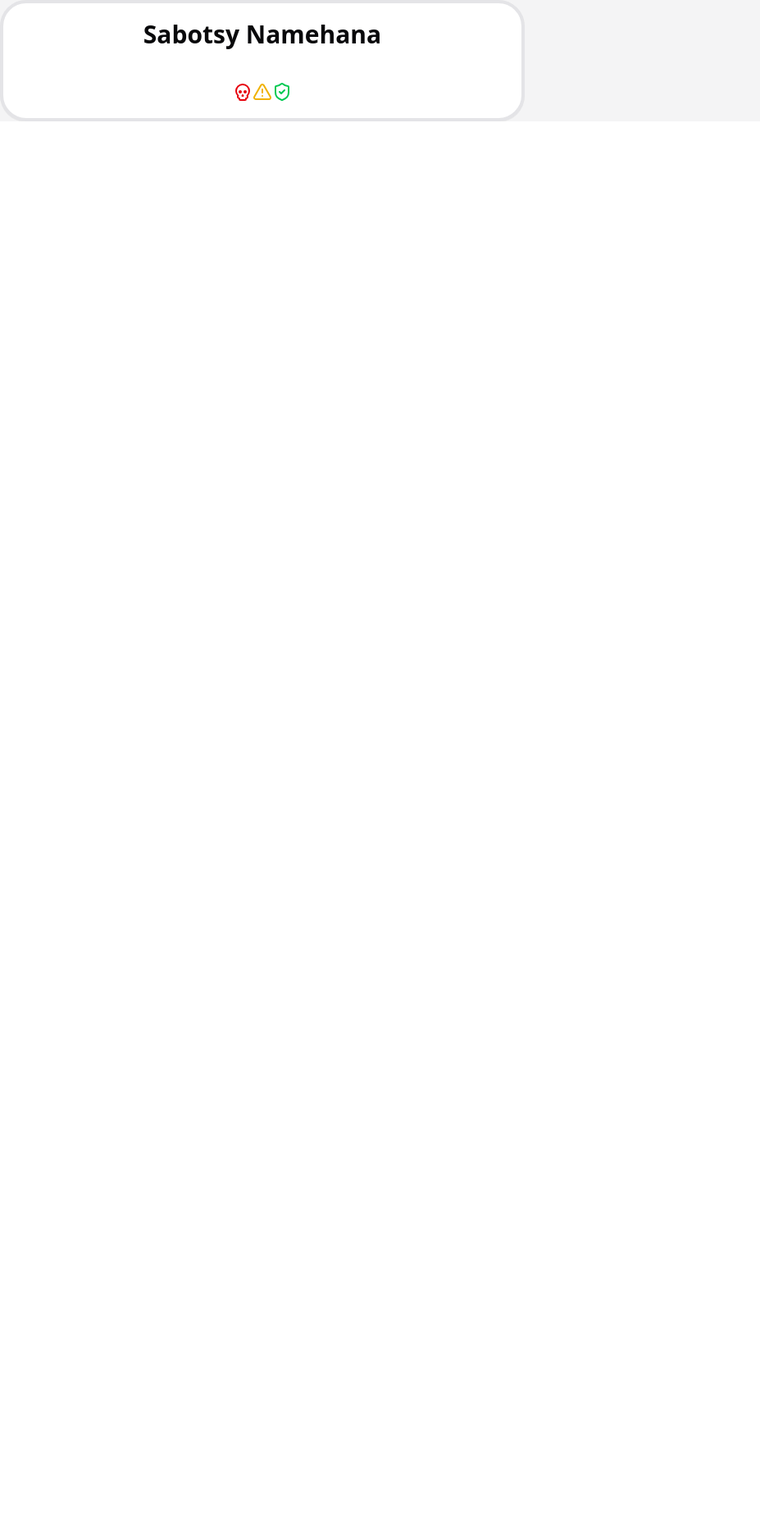
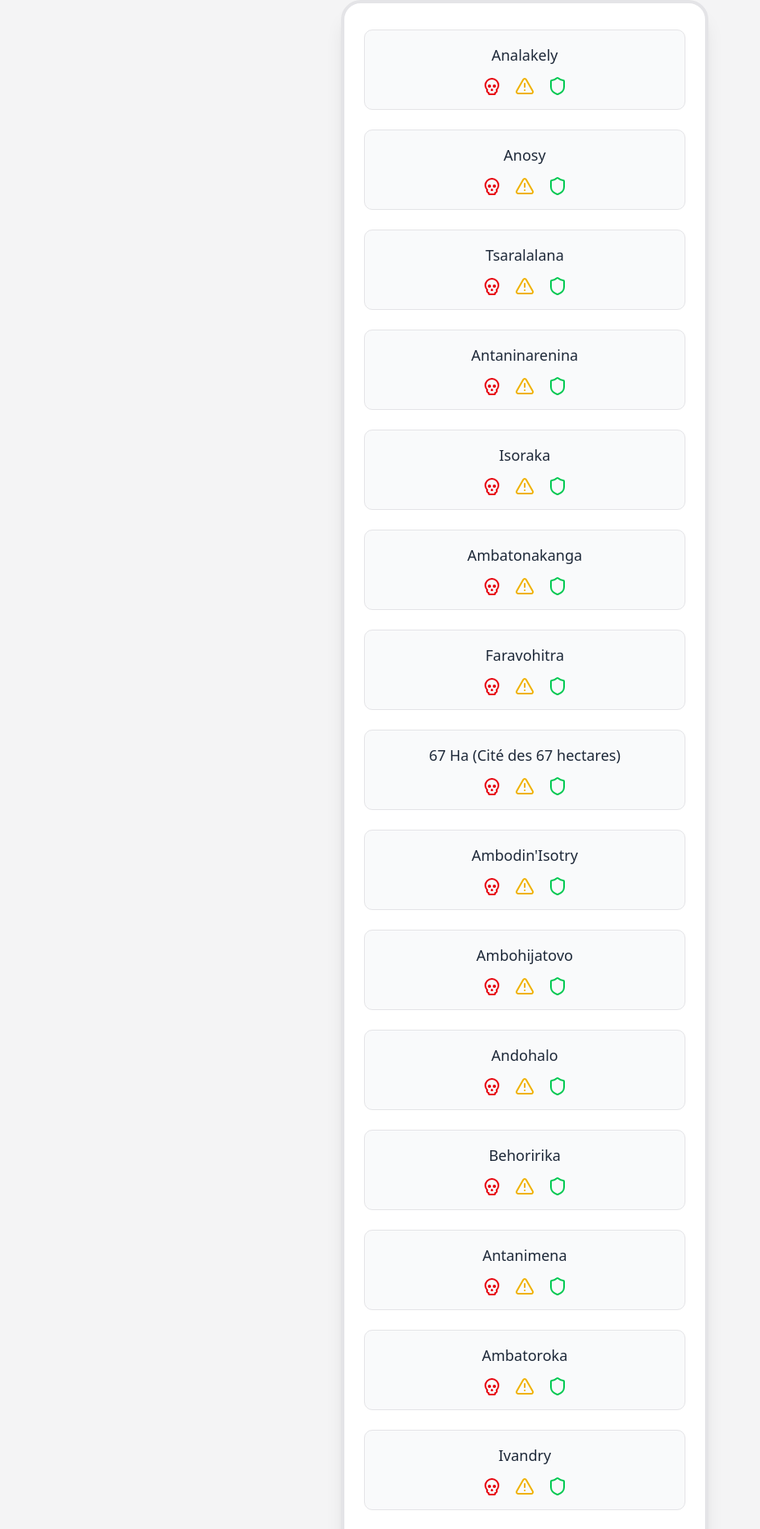
Before and after one commit to Dera2Salles/DangerZone, a React (Vite) app: page / in a window 1280 px wide. Shown: the top 1865 px of the page at 82% size, without its empty margins (0-927 px from the left). Before the commit the page ends 800 px from the top, so only its background shows below. Built offline with nearby package versions, Linux system fonts and the light colour scheme.

Commit message:
add: add new neighborhood antananarivo

```diff
--- a/src/CartRow.tsx
+++ b/src/CartRow.tsx
@@ -1,21 +1,44 @@
-import { AlertTriangleIcon, ShieldCheckIcon, Skull } from 'lucide-react';
 
-interface Quartier {
-  name: string;
-  dangerLevel: number;
-  warninglevel: number;
-  safeNumber: number;
-}
+import { AlertTriangle, Shield, Skull } from 'lucide-react';
 
 export const Quartier = () => {
+  const quartiers = [
+    'Analakely',
+    'Anosy',
+    'Tsaralalana',
+    'Antaninarenina',
+    'Isoraka',
+    'Ambatonakanga',
+    'Faravohitra',
+    '67 Ha (Cité des 67 hectares)',
+    'Ambodin\'Isotry',
+    'Ambohijatovo',
+    'Andohalo',
+    'Behoririka',
+    'Antanimena',
+    'Ambatoroka',
+    'Ivandry',
+    'Ambatobe',
+    'Ankadifotsy',
+    'Iavoloha',
+    'Tanjombato',
+    'Bevalala',
+    'Soavina',
+    'Fiadanana'
+  ];
+
   return (
-    <div className="w-full md:w-1/2 bg-card  text-card-foreground items-center justify-between  flex flex-col gap-10 rounded-4xl border-4 py-5 px-5 shadow-2xs">
-      <p className='font-semibold text-3xl'>Sabotsy Namehana</p>
-      <div className=" flex">
-        <Skull className=" text-red-600" />
-        <AlertTriangleIcon className="text-yellow-500" />
-        <ShieldCheckIcon className="text-green-500" />
-      </div>
+    <div className="w-full max-w-md mx-auto bg-white text-gray-800 flex flex-col gap-6 rounded-3xl border-4 py-8 px-6 shadow-xl">
+      {quartiers.map((quartier, index) => (
+        <div key={index} className="flex flex-col items-center gap-3 p-4 bg-gray-50 rounded-lg border">
+          <p className="text-lg font-medium">{quartier}</p>
+          <div className="flex gap-4">
+            <Skull className="text-red-600 w-6 h-6" />
+            <AlertTriangle className="text-yellow-500 w-6 h-6" />
+            <Shield className="text-green-500 w-6 h-6" />
+          </div>
+        </div>
+      ))}
     </div>
   );
-};
+}
```
